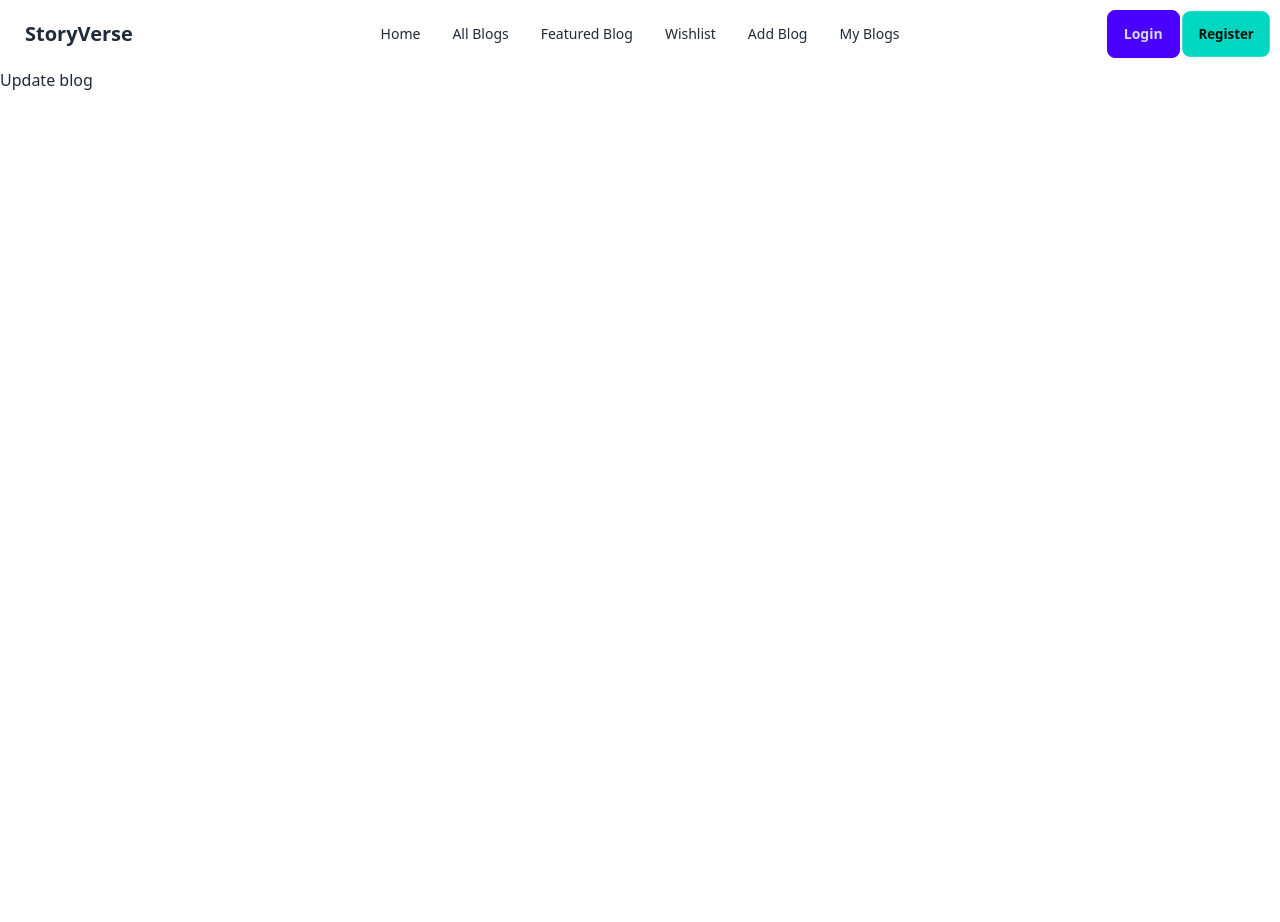
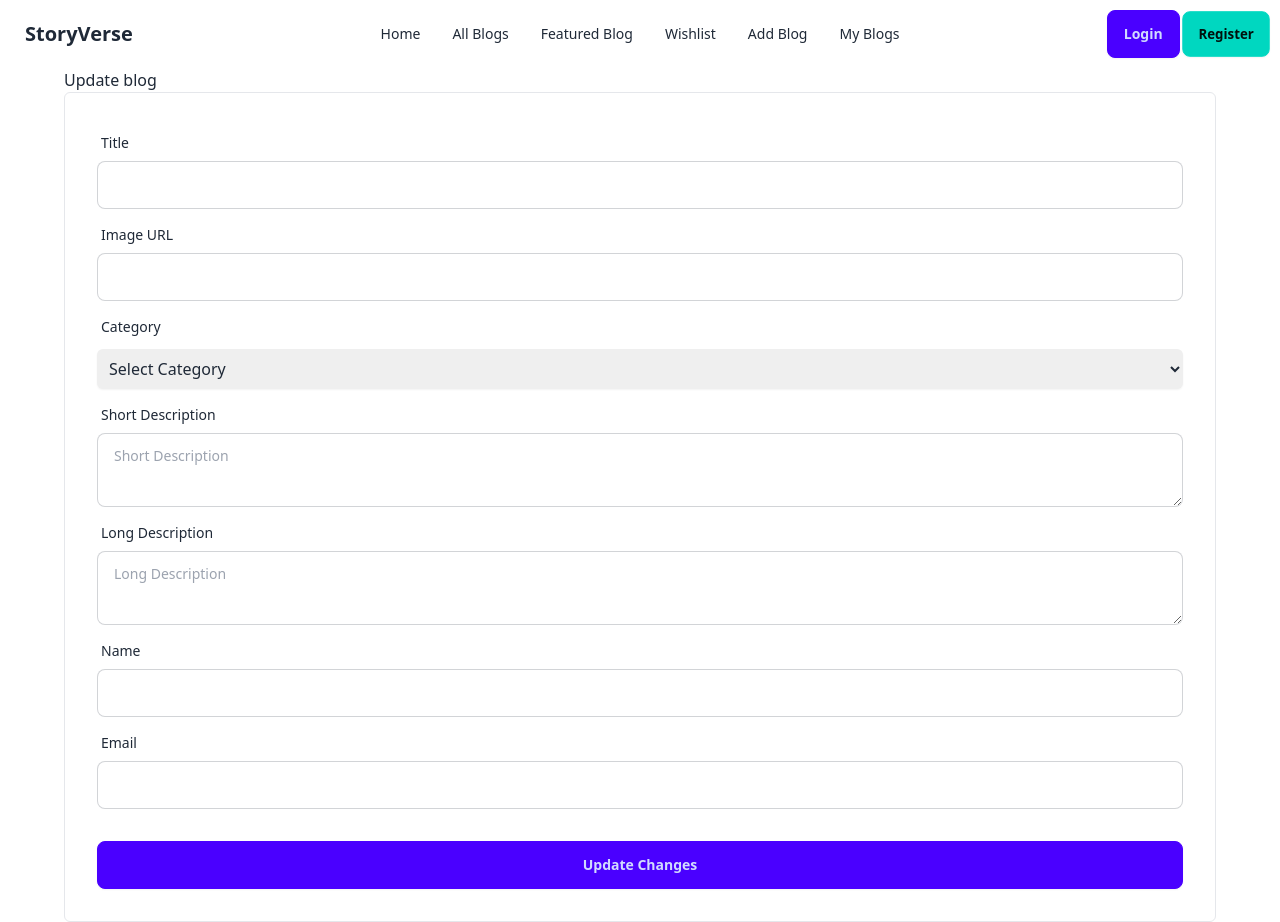
Before and after one commit to joysaha023/storyverse-client-side, a React (Vite) app: page /updateblog/1 in a window 1280 px wide. Before the commit the page ends 800 px from the top, so only its background shows below. Built offline with nearby package versions, Linux system fonts and the light colour scheme; no server answers.

Commit message:
update form data show and modified design

```diff
--- a/src/Components/MyblogCard/MyblogCard.jsx
+++ b/src/Components/MyblogCard/MyblogCard.jsx
@@ -18,7 +18,7 @@ const MyblogCard = ({data}) => {
           <span>{category}</span>
           <p>{short_description}</p>
           <div className="card-actions items-center justify-between">
-            <Link to={`/updateblog/${email}`} className="btn btn-primary btn-sm rounded-2xl">Update</Link>
+            <Link to={`/updateblog/${_id}`} className="btn btn-primary btn-sm rounded-2xl">Update</Link>
             <button  className="btn btn-error btn-sm rounded-2xl">Delete</button>
           </div>
         </div>
--- /dev/null
+++ b/src/Components/UpdateForm/UpdateForm.jsx
@@ -0,0 +1,103 @@
+import React from 'react';
+import useAuth from '../../Hooks/useAuth';
+
+const UpdateForm = ({item}) => {
+const {user} = useAuth();
+const { title, image_url,  category, long_description, short_description} = item
+
+
+
+
+    return (
+        <div>
+            <div>
+        <form  className="card-body border rounded-md">
+          <div className="form-control">
+            <label className="label">
+              <span className="label-text">Title</span>
+            </label>
+            <input
+              type="text"
+              defaultValue={title}
+              name="title"
+              className="input input-bordered"
+              required
+            />
+          </div>
+          <div className="form-control">
+            <label className="label">
+              <span className="label-text">Image URL</span>
+            </label>
+            <input
+              type="text"
+              defaultValue={image_url}
+              name="image"
+              className="input input-bordered"
+              required
+            />
+          </div>
+          <div className="form-control">
+          <label className="label">
+              <span className="label-text">Category</span>
+            </label>
+              <select
+                id="subcategory_name"
+                defaultValue={category}
+                name="subcategory_name"
+                className="mt-1 block w-full p-2 outline-none rounded-md border-gray-300 shadow-sm focus:border-indigo-300 focus:ring focus:ring-indigo-200 focus:ring-opacity-50"
+                required
+              >
+                <option value="">Select Category</option>
+            <option value="Science Fiction">Science Fiction</option>
+            <option value="Drama">Drama</option>
+            <option value="Action">Action</option>
+            <option value="Crime">Crime</option>
+            <option value="Fantasy">Fantasy</option>
+              </select>
+            </div>
+          <div className="form-control">
+            <label className="label">
+              <span className="label-text">Short Description</span>
+            </label>
+            <textarea defaultValue={short_description} className="textarea textarea-bordered" name="sdescription" placeholder="Short Description"></textarea>
+          </div>
+          <div className="form-control">
+            <label className="label">
+              <span className="label-text">Long Description</span>
+            </label>
+            <textarea defaultValue={long_description} className="textarea textarea-bordered" name="ldescription" placeholder="Long Description"></textarea>
+          </div>
+          <div className="form-control">
+            <label className="label">
+              <span className="label-text">Name</span>
+            </label>
+            <input
+              type="text"
+              defaultValue={user?.displayName}
+              name="name"
+              className="input input-bordered"
+              readOnly
+            />
+          </div>
+          <div className="form-control">
+            <label className="label">
+              <span className="label-text">Email</span>
+            </label>
+            <input
+              type="text"
+              defaultValue={user?.email}
+              name="email"
+              className="input input-bordered"
+              readOnly
+            />
+          </div>
+          <div className="form-control mt-6">
+            <button className="btn btn-primary">Update Changes</button>
+          </div>
+        </form>
+      </div>
+        </div>
+    );
+};
+
+export default UpdateForm;
--- a/src/Pages/UpdateBlog/UpdateBlog.jsx
+++ b/src/Pages/UpdateBlog/UpdateBlog.jsx
@@ -1,23 +1,128 @@
 import React, { useEffect, useState } from "react";
 import { useParams } from "react-router-dom";
 
+import useAuth from "../../Hooks/useAuth";
+
 const UpdateBlog = () => {
-    const { email } = useParams();
-    const [update, setUpdate] = useState([]);
-
+  const { user } = useAuth();
+  const { id } = useParams();
+  const [update, setUpdate] = useState({});
+  console.log(id);
   useEffect(() => {
-    fetch(`http://localhost:5000/myblog/${email}`)
+    fetch(`http://localhost:5000/updateblog/${id}`)
       .then((res) => res.json())
       .then((data) => {
         setUpdate(data);
       });
-  }, [email]);
+  }, [id]);
 
-  console.log(update)
+  const handleUpdate = (e) => {
+
+  }
+
+
 
   return (
-    <div>
+    <div className="max-w-6xl mx-auto">
       <h2>Update blog</h2>
+      <div>
+        <div>
+          <form onClick={handleUpdate} className="card-body border rounded-md">
+            <div className="form-control">
+              <label className="label">
+                <span className="label-text">Title</span>
+              </label>
+              <input
+                type="text"
+                defaultValue={update.title}
+                name="title"
+                className="input input-bordered"
+                required
+              />
+            </div>
+            <div className="form-control">
+              <label className="label">
+                <span className="label-text">Image URL</span>
+              </label>
+              <input
+                type="text"
+                defaultValue={update.image_url}
+                name="image"
+                className="input input-bordered"
+                required
+              />
+            </div>
+            <div className="form-control">
+              <label className="label">
+                <span className="label-text">Category</span>
+              </label>
+              <select
+                id="subcategory_name"
+                defaultValue={update.category}
+                name="subcategory_name"
+                className="mt-1 block w-full p-2 outline-none rounded-md border-gray-300 shadow-sm focus:border-indigo-300 focus:ring focus:ring-indigo-200 focus:ring-opacity-50"
+                required
+              >
+                <option value="">Select Category</option>
+                <option value="Science Fiction">Science Fiction</option>
+                <option value="Drama">Drama</option>
+                <option value="Action">Action</option>
+                <option value="Crime">Crime</option>
+                <option value="Fantasy">Fantasy</option>
+              </select>
+            </div>
+            <div className="form-control">
+              <label className="label">
+                <span className="label-text">Short Description</span>
+              </label>
+              <textarea
+                defaultValue={update.short_description}
+                className="textarea textarea-bordered"
+                name="sdescription"
+                placeholder="Short Description"
+              ></textarea>
+            </div>
+            <div className="form-control">
+              <label className="label">
+                <span className="label-text">Long Description</span>
+              </label>
+              <textarea
+                defaultValue={update.long_description}
+                className="textarea textarea-bordered"
+                name="ldescription"
+                placeholder="Long Description"
+              ></textarea>
+            </div>
+            <div className="form-control">
+              <label className="label">
+                <span className="label-text">Name</span>
+              </label>
+              <input
+                type="text"
+                defaultValue={user?.displayName}
+                name="name"
+                className="input input-bordered"
+                readOnly
+              />
+            </div>
+            <div className="form-control">
+              <label className="label">
+                <span className="label-text">Email</span>
+              </label>
+              <input
+                type="text"
+                defaultValue={user?.email}
+                name="email"
+                className="input input-bordered"
+                readOnly
+              />
+            </div>
+            <div className="form-control mt-6">
+              <button className="btn btn-primary">Update Changes</button>
+            </div>
+          </form>
+        </div>
+      </div>
     </div>
   );
 };
--- a/src/Routes/Routes.jsx
+++ b/src/Routes/Routes.jsx
@@ -57,7 +57,7 @@ const router = createBrowserRouter([
           element: <MyBlog></MyBlog>
         },
         {
-          path: "/updateblog/:email",
+          path: "/updateblog/:id",
           element: <UpdateBlog></UpdateBlog>
         }
     ]
```
